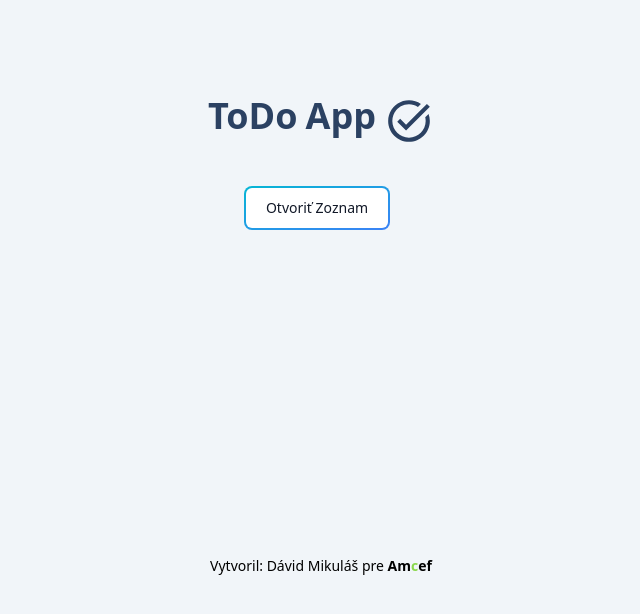
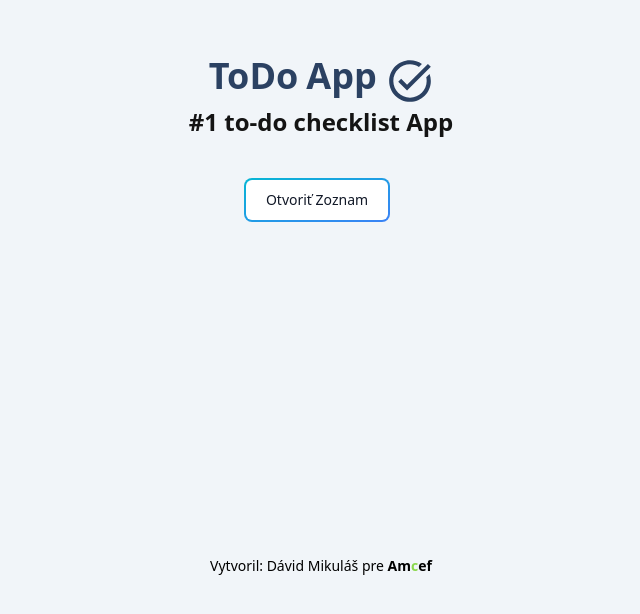
Before and after one commit to dejvidEm/ToDoApp, a Next.js app: page / in a window 1280 px wide. Shown: the part 144-758 px from the top of the page, without its empty margins (319-959 px from the left). Built offline with nearby package versions, Linux system fonts and the light colour scheme.

Commit message:
update layoutu

```diff
--- a/src/pages/index.tsx
+++ b/src/pages/index.tsx
@@ -5,8 +5,10 @@ import { MdOutlineTaskAlt } from "react-icons/md";
 export default function DomovskaObrazovka() {
   return (
     <main className='w-screen h-screen pt-[200px] text-center bg-bg-main flex flex-col items-center justify-between'>
-      <div><div className='font-bold flex flex-row gap-2 text-color-primary text-4xl p-10'>ToDo <span>App</span><MdOutlineTaskAlt size={50}/></div>
-      <Link href="/todoapp"><button className="relative inline-flex items-center justify-center p-0.5 mb-2 me-2 overflow-hidden text-sm font-medium text-gray-900 rounded-lg group bg-gradient-to-br from-cyan-500 to-blue-500 group-hover:from-cyan-500 group-hover:to-blue-500 hover:text-white dark:text-white focus:ring-4 focus:outline-none focus:ring-cyan-200 dark:focus:ring-cyan-800">
+      <div><div className='font-bold pl-5 flex flex-row gap-2 text-color-primary text-4xl'>ToDo <span>App</span><MdOutlineTaskAlt size={50}/></div>
+      <Link href="/todoapp">
+      <p className='font-bold text-color-text text-2xl pb-10'>#1 to-do checklist App</p>
+      <button className="relative inline-flex items-center justify-center p-0.5 mb-2 me-2 overflow-hidden text-sm font-medium text-gray-900 rounded-lg group bg-gradient-to-br from-cyan-500 to-blue-500 group-hover:from-cyan-500 group-hover:to-blue-500 hover:text-white dark:text-white focus:ring-4 focus:outline-none focus:ring-cyan-200 dark:focus:ring-cyan-800">
       <span className="relative px-5 py-2.5 transition-all ease-in duration-75 bg-white dark:bg-gray-900 rounded-md group-hover:bg-opacity-0">
       Otvoriť Zoznam
       </span>
--- a/src/pages/todoapp/index.tsx
+++ b/src/pages/todoapp/index.tsx
@@ -119,8 +119,18 @@ const TaskList: React.FC = () => {
           </label>
           <button onClick={() => alert(`Zmenený názov na: ${listName}`)} className="flex gap-3 text-white bg-blue-700 hover:bg-blue-800 focus:ring-4 focus:ring-blue-300 font-medium rounded-lg text-sm px-5 py-2.5 me-2 mb-2 dark:bg-blue-600 dark:hover:bg-blue-700 focus:outline-none dark:focus:ring-blue-800">Premenovať<BsPencilSquare size={20}/></button>
         </div>
-
-        <label className='mb-4 block'>
+        <div className='flex flex-row w-[90%] mx-auto justify-between items-center pt-10'>
+        <div className='flex flex-row gap-3 justify-center items-center'>
+          <input
+            type="text"
+            placeholder="Vyhľadávať úlohy"
+            value={search}
+            onChange={handleSearch}
+            className='border rounded p-2'
+          />
+          <BiSearchAlt size={25}/>
+        </div>
+        <label className='block'>
           <input
             type="checkbox"
             checked={showCompleted}
@@ -128,18 +138,9 @@ const TaskList: React.FC = () => {
             className='mr-2'
           />Zobraziť Dokončené úlohy
         </label>
-        <div className='flex flex-row gap-3 justify-center items-center'>
-          <input
-            type="text"
-            placeholder="Vyhľadávať podľa názvu"
-            value={search}
-            onChange={handleSearch}
-            className='w-1/3 border rounded p-2 mb-4'
-          />
-          <BiSearchAlt size={25} className="mb-3"/>
         </div>
         {tasks.length === 0 ? (
-          <p className="text-red-500">Tvoj zoznam úloh je prázdny</p>
+          <p className="text-red-500">Tvoj zoznam úloh je prázdny!</p>
         ) : (
           <>
             {tasks.every(task => task.taskDone) && (
--- a/src/pages/todoapp/newtask/index.tsx
+++ b/src/pages/todoapp/newtask/index.tsx
@@ -85,8 +85,8 @@ const validationSchema = Yup.object().shape({
         <button type="submit" className="text-white bg-blue-700 hover:bg-blue-800 focus:ring-4 focus:ring-blue-300 font-medium rounded-lg text-sm px-5 py-2.5 me-2 mb-2 dark:bg-blue-600 dark:hover:bg-blue-700 focus:outline-none dark:focus:ring-blue-800">Pridať úlohu</button>
 
       </form>
-      <Link href="/todoapp" className="underline flex justify-center text-center items-center gap-2 -ml-4">
-        <BsArrowLeftCircle size={20} className="mt-1"/>Naspäť
+      <Link href="/todoapp" className="flex justify-center text-center items-center gap-2">
+      <button type="button" className="flex items-center gap-2 text-blue-700 hover:text-white border border-blue-700 hover:bg-blue-400 focus:ring-4 focus:outline-none focus:ring-blue-300 font-medium rounded-lg text-sm px-5 py-2.5 text-center me-2 mb-2 dark:border-blue-400 dark:text-blue-400 dark:hover:text-white dark:hover:bg-blue-400 dark:focus:ring-blue-900"><BsArrowLeftCircle size={20}/>Naspäť</button>
       </Link>
     </main>
   );
```
